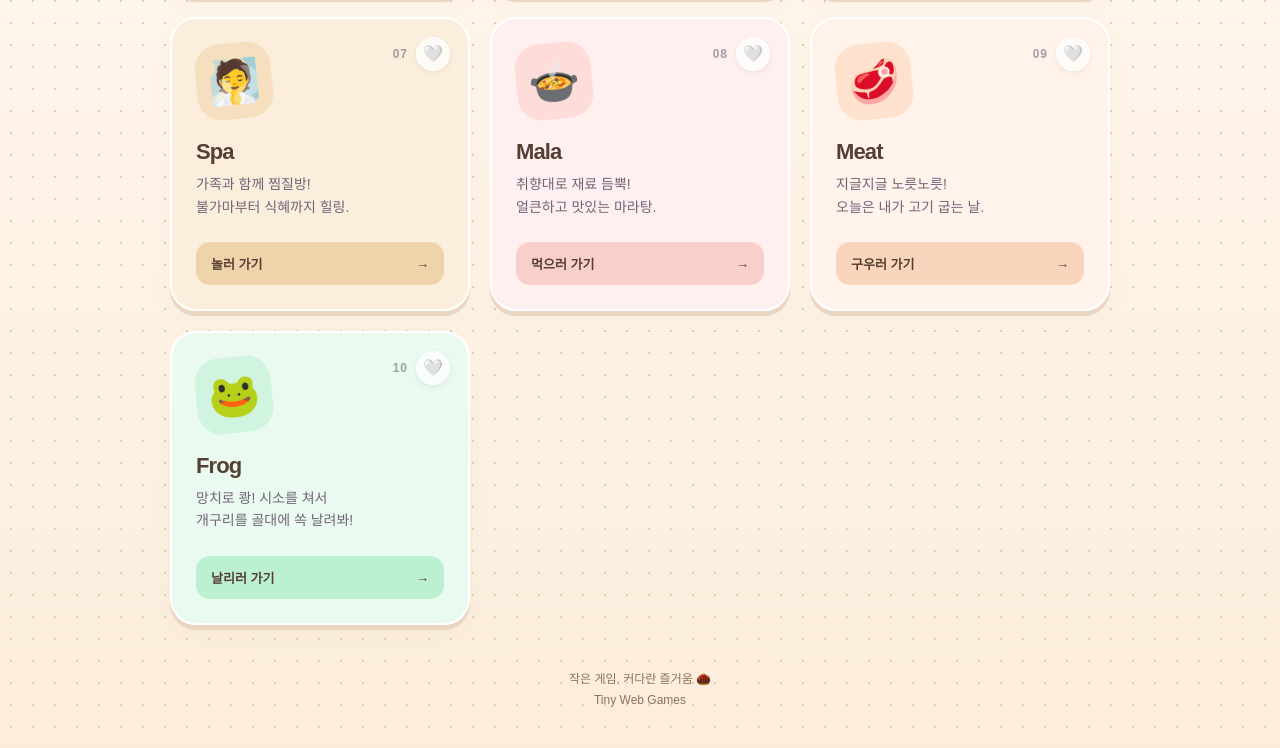
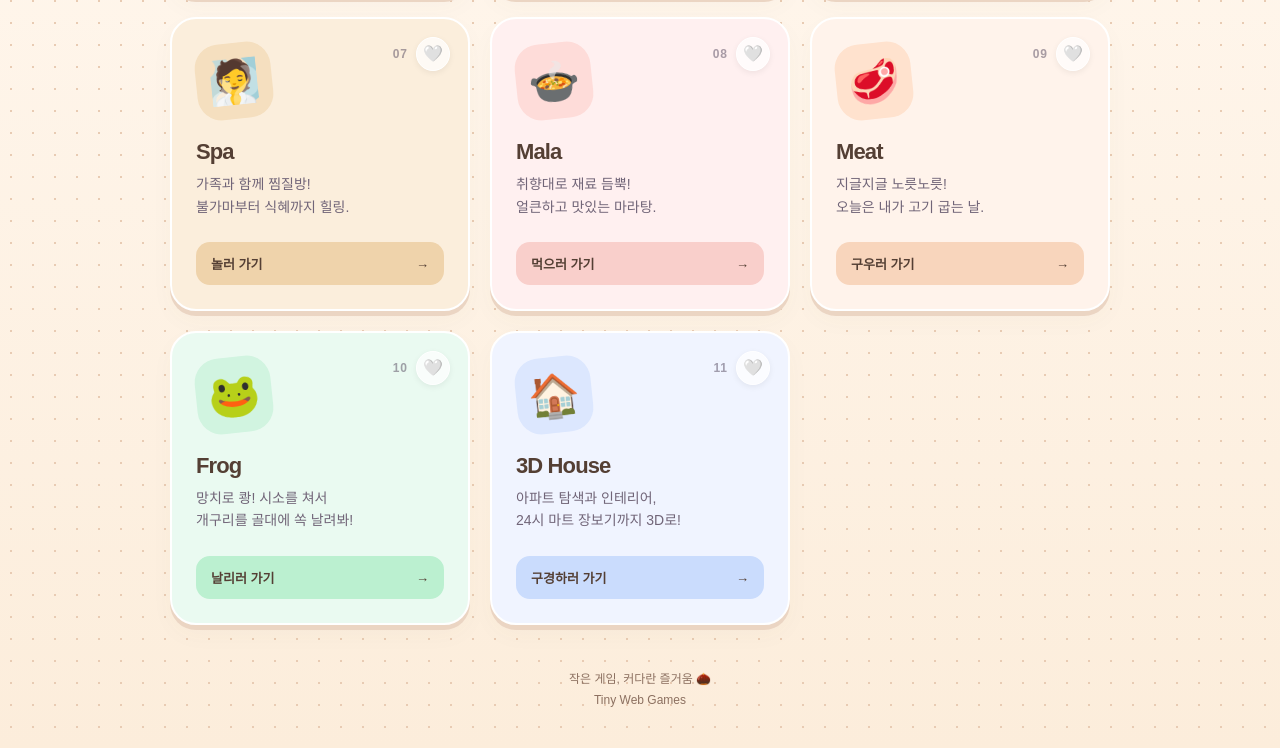
Before and after one commit to bhseol15/tiny-web-games, a plain HTML site: page index.html in a window 1280 px wide. Shown: the part 1110-1858 px from the top of the page. Drawn offline with Linux system fonts and the light colour scheme.

Commit message:
feat: 3D House (아파트 투어 & 마트) 게임 상위 index에 추가 (11번째 게임)

```diff
--- a/index.html
+++ b/index.html
@@ -473,6 +473,12 @@
       --button-bg: #bbf0d0;
     }
 
+    .house-3d {
+      --card-bg: #f0f4ff;
+      --icon-bg: #dce7fe;
+      --button-bg: #cadcfd;
+    }
+
     footer {
       margin-top: 44px;
       text-align: center;
@@ -608,7 +614,7 @@
         <h2 id="games-heading">오늘은 뭐 하고 놀까? ✨</h2>
         <div class="heading-meta">
           <span class="count" id="liked-count" hidden>❤️ 0</span>
-          <span class="count">10 GAMES</span>
+          <span class="count">11 GAMES</span>
         </div>
       </div>
 
@@ -749,6 +755,20 @@
           <p>망치로 쾅! 시소를 쳐서<br>개구리를 골대에 쏙 날려봐!</p>
           <span class="play">
             날리러 가기
+            <span aria-hidden="true">→</span>
+          </span>
+        </a>
+
+        <a class="game-card house-3d" data-game-id="3d-house" data-order="11" href="./3d-house/3d-house-v1.html">
+          <div class="card-top-right">
+            <span class="game-number" aria-hidden="true">11</span>
+            <button type="button" class="heart-btn" aria-label="3D House 하트 주기" aria-pressed="false">🤍</button>
+          </div>
+          <span class="game-icon" aria-hidden="true">🏠</span>
+          <h3>3D House</h3>
+          <p>아파트 탐색과 인테리어,<br>24시 마트 장보기까지 3D로!</p>
+          <span class="play">
+            구경하러 가기
             <span aria-hidden="true">→</span>
           </span>
         </a>
```
